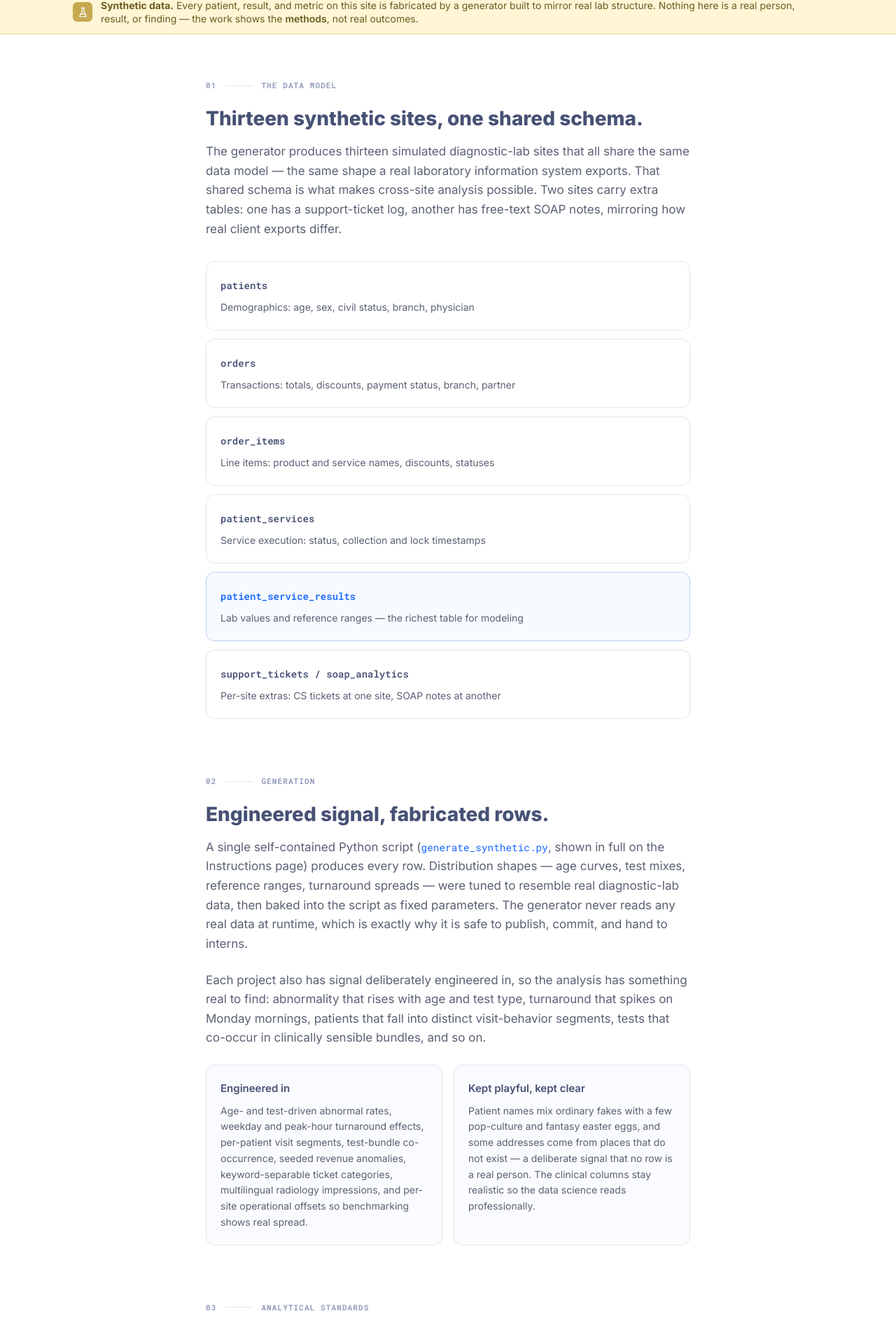
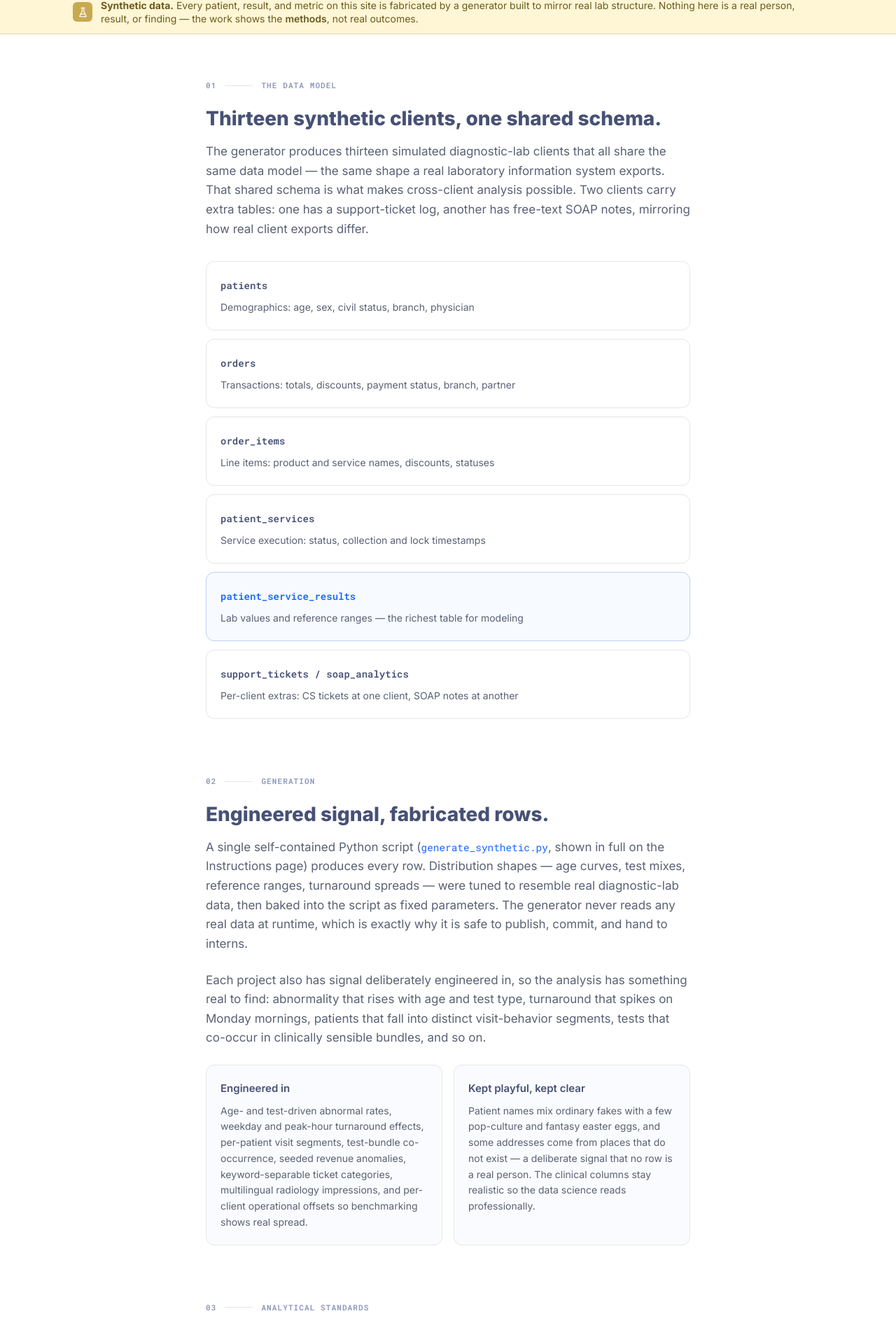
Before and after one commit to OrangeJuice023/dashlabs-sample-project, a Next.js app: page /methodology in a window 1280 px wide. Shown: the part 487-2387 px from the top of the page at 70% size. Built offline with nearby package versions, Linux system fonts and the light colour scheme.

Commit message:
Update page.tsx

```diff
--- a/src/app/methodology/page.tsx
+++ b/src/app/methodology/page.tsx
@@ -16,7 +16,7 @@ const tables = [
   { name: "order_items", desc: "Line items: product and service names, discounts, statuses" },
   { name: "patient_services", desc: "Service execution: status, collection and lock timestamps" },
   { name: "patient_service_results", desc: "Lab values and reference ranges — the richest table for modeling" },
-  { name: "support_tickets / soap_analytics", desc: "Per-site extras: CS tickets at one site, SOAP notes at another" },
+  { name: "support_tickets / soap_analytics", desc: "Per-client extras: CS tickets at one client, SOAP notes at another" },
 ];
 
 const standards = [
@@ -54,10 +54,10 @@ export default function MethodologyPage() {
         <section>
           <SectionLabel number="01" label="The Data Model" />
           <h2 className="text-[1.75rem] font-extrabold text-[#475175] leading-tight mb-4">
-            Thirteen synthetic sites, one shared schema.
+            Thirteen synthetic clients, one shared schema.
           </h2>
           <p className="text-[1.0625rem] text-[#5A6173] leading-relaxed mb-8">
-            The generator produces thirteen simulated diagnostic-lab sites that all share the same data model — the same shape a real laboratory information system exports. That shared schema is what makes cross-site analysis possible. Two sites carry extra tables: one has a support-ticket log, another has free-text SOAP notes, mirroring how real client exports differ.
+            The generator produces thirteen simulated diagnostic-lab clients that all share the same data model — the same shape a real laboratory information system exports. That shared schema is what makes cross-client analysis possible. Two clients carry extra tables: one has a support-ticket log, another has free-text SOAP notes, mirroring how real client exports differ.
           </p>
           <div className="space-y-3">
             {tables.map(function renderTable(t, i) {
@@ -88,7 +88,7 @@ export default function MethodologyPage() {
           <div className="grid grid-cols-1 md:grid-cols-2 gap-4">
             <div className="p-5 rounded-xl bg-[#FAFBFE] border border-[#E6E6E6]">
               <p className="font-semibold text-[#475175] text-[0.9375rem] mb-2">Engineered in</p>
-              <p className="text-[0.875rem] text-[#5A6173] leading-relaxed">Age- and test-driven abnormal rates, weekday and peak-hour turnaround effects, per-patient visit segments, test-bundle co-occurrence, seeded revenue anomalies, keyword-separable ticket categories, multilingual radiology impressions, and per-site operational offsets so benchmarking shows real spread.</p>
+              <p className="text-[0.875rem] text-[#5A6173] leading-relaxed">Age- and test-driven abnormal rates, weekday and peak-hour turnaround effects, per-patient visit segments, test-bundle co-occurrence, seeded revenue anomalies, keyword-separable ticket categories, multilingual radiology impressions, and per-client operational offsets so benchmarking shows real spread.</p>
             </div>
             <div className="p-5 rounded-xl bg-[#FAFBFE] border border-[#E6E6E6]">
               <p className="font-semibold text-[#475175] text-[0.9375rem] mb-2">Kept playful, kept clear</p>
```
